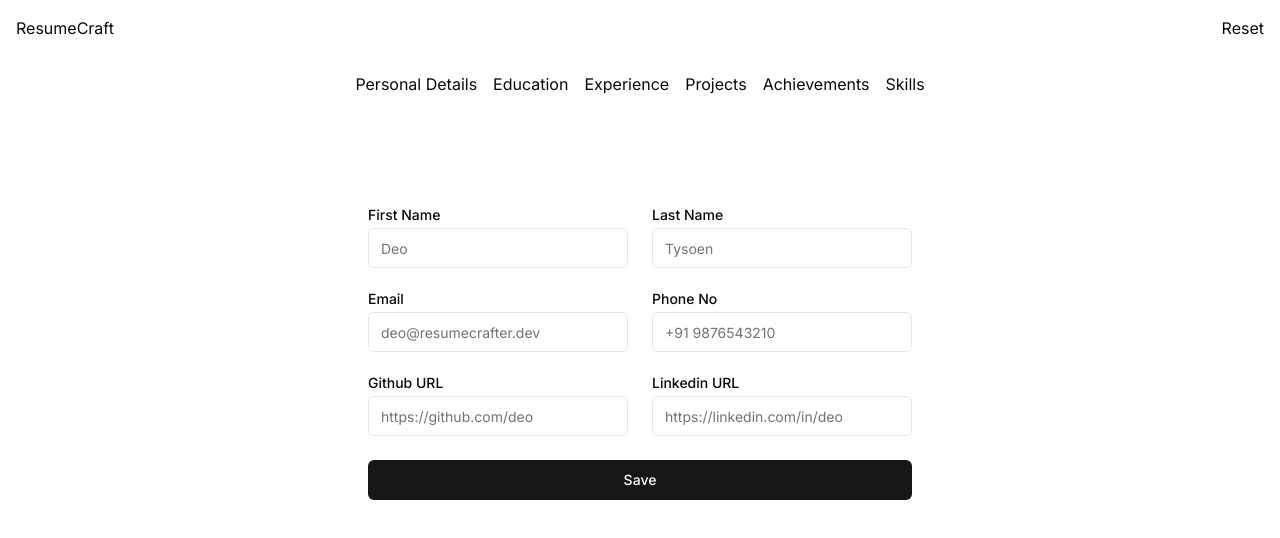
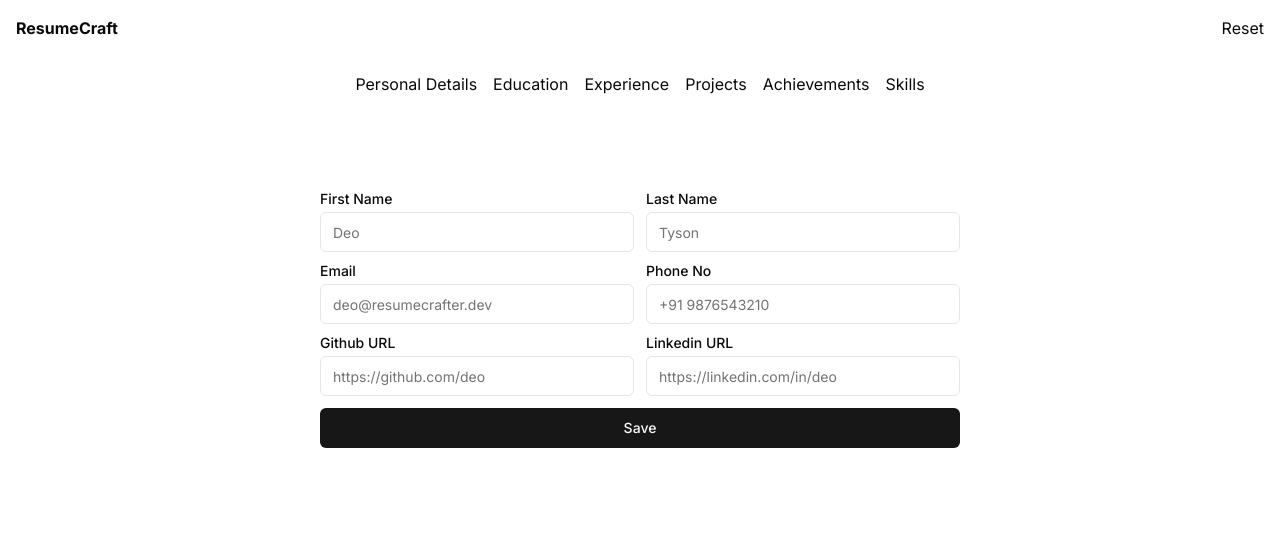
Before and after one commit to siddheshJungade/resume_crafter, a Next.js app: page /dashboard/personal-details in a window 1280 px wide. Shown: the top 538 px of the page. Built offline with nearby package versions, Linux system fonts and the light colour scheme.

Commit message:
fix the form able to get form data
Signed-off-by: siddheshjungade007 <siddheshshaym.j@digitalapicraft.com>

```diff
--- a/src/app/dashboard/(sections)/experience/page.tsx
+++ b/src/app/dashboard/(sections)/experience/page.tsx
@@ -1,8 +1,15 @@
+"use client"
+import { resumeDataState } from "@/recoil/atom";
+import { useRecoilState } from "recoil";
 
 export default function Experience() {
+  const [resumeData,setResumeDataState] = useRecoilState(resumeDataState)
+
+
     return (
       <div className="flex min-h-screen flex-col items-center justify-between p-24">
           Experience
+          {resumeData && JSON.stringify(resumeData)}
       </div>
     );
   }
--- /dev/null
+++ b/src/app/dashboard/(sections)/layout.tsx
@@ -0,0 +1,15 @@
+'use client'
+import { ReactNode } from "react";
+import { RecoilRoot } from "recoil";
+
+const Layout: React.FC<{ children: ReactNode }> = ({ children }) => {
+  return (
+    <RecoilRoot>
+      <section className="w-full h-full flex justify-center item-center">
+        {children}
+      </section>
+    </RecoilRoot>
+  );
+};
+
+export default Layout;
--- a/src/app/dashboard/(sections)/personal-details/layout.tsx
+++ /dev/null
@@ -1,13 +0,0 @@
-import { ReactNode } from "react";
-
-const Layout: React.FC<{ children: ReactNode }> = ({ children }) => {
-    return (
-      <>
-      <div>
-        {children}
-      </div>
-      </>
-    );
-  };
-
-  export default Layout;
--- a/src/app/dashboard/(sections)/personal-details/page.tsx
+++ b/src/app/dashboard/(sections)/personal-details/page.tsx
@@ -1,24 +1,51 @@
+"use client";
 import { Button } from "@/components/ui/button";
 import { InputWithLabel } from "@/components/ui/inputWithLabel";
+import { resumeDataState } from "@/recoil/atom";
+import { FormEvent } from "react";
+import {useSetRecoilState } from "recoil";
 
 export default function PersonalDetails() {
   const inputs = [
     { name: "First Name", type: "text", placeholder: "Deo" },
-    { name: "Last Name", type: "text", placeholder: "Tysoen" },
+    { name: "Last Name", type: "text", placeholder: "Tyson" },
     { name: "Email", type: "email", placeholder: "deo@resumecrafter.dev" },
     { name: "Phone No", type: "tel", placeholder: "+91 9876543210" },
     { name: "Github URL", type: "url", placeholder: "https://github.com/deo" },
-    { name: "Linkedin URL", type: "url", placeholder: "https://linkedin.com/in/deo" }
+    {
+      name: "Linkedin URL",
+      type: "url",
+      placeholder: "https://linkedin.com/in/deo",
+    },
   ];
 
+  const setResumeDataState = useSetRecoilState(resumeDataState)
+
+  const onFormSubmit = (e: FormEvent<HTMLFormElement>) => {
+    e.preventDefault();
+    const data: { [key: string]: any } = {};
+    const formData = new FormData(e.currentTarget);
+    Array.from(formData).forEach(([name, value]) => {
+      data[name] = value;
+    });
+    setResumeDataState(data)
+  };
+
   return (
-    <div className="flex min-h-screen flex-col items-center justify-start p-24">
-      <div className="grid grid-cols-2 w-1/2 gap-6 content-center">
-        {inputs.map((input, index) => (
-          <InputWithLabel key={index} name={input.name} type={input.type} placeholder={input.placeholder} />
-        ))}
-        <Button className="col-span-2">Save</Button>
-      </div>
-    </div>
+      <form className="w-1/2 h-full" onSubmit={onFormSubmit}>
+        <div className="w-full h-full grid grid-cols-2  gap-3 mt-20">
+          {inputs.map((input, index) => (
+            <InputWithLabel
+              key={index}
+              name={input.name}
+              type={input.type}
+              placeholder={input.placeholder}
+            />
+          ))}
+          <Button className="col-span-2" type="submit">
+            Save
+          </Button>
+        </div>
+      </form>
   );
 }
--- a/src/app/dashboard/layout.tsx
+++ b/src/app/dashboard/layout.tsx
@@ -1,15 +1,14 @@
-import {Navbar,SubNavbar} from "@/components/header-component";
-
+import { Navbar, SubNavbar } from "@/components/header-component";
 import { ReactNode } from "react";
 
 const Layout: React.FC<{ children: ReactNode }> = ({ children }) => {
   return (
     <>
+      <header>
         <Navbar />
         <SubNavbar />
-      <div>
+      </header>
       {children}
-      </div>
     </>
   );
 };
--- a/src/app/dashboard/page.tsx
+++ b/src/app/dashboard/page.tsx
@@ -1,7 +1,7 @@
 
 export default function Dashboard() {
     return (
-      <div className="flex min-h-screen flex-col items-center justify-between p-24">
+      <div className="flex h-full flex-col items-center justify-between p-24">
           Dashboard
       </div>
     );
--- a/src/app/layout.tsx
+++ b/src/app/layout.tsx
@@ -5,8 +5,8 @@ import "./globals.css";
 const inter = Inter({ subsets: ["latin"] });
 
 export const metadata: Metadata = {
-  title: "Create Next App",
-  description: "Generated by create next app",
+  title: "Resume Crafter",
+  description: "Created by Siddhesh Jungade",
 };
 
 export default function RootLayout({
--- a/src/app/page.tsx
+++ b/src/app/page.tsx
@@ -1,8 +1,10 @@
 import Link from "next/link";
 import { Button } from "@/components/ui/button";
+import { RecoilRoot } from "recoil";
 
 export default function Home() {
   return (
+
     <main className="flex min-h-screen bg-dark flex-col items-center justify-start p-24">
       Home
       <Button asChild>
--- a/src/components/header-component.tsx
+++ b/src/components/header-component.tsx
@@ -39,7 +39,7 @@ export const Navbar = () => {
     <nav className="p-4">
       <div className="max-w-7xl mx-auto">
         <div className="flex items-center justify-between">
-          <div className="flex items-center">
+          <div className="flex items-center font-bold">
             <Link href="/">
               ResumeCraft
             </Link>
--- a/src/components/ui/input.tsx
+++ b/src/components/ui/input.tsx
@@ -11,7 +11,7 @@ const Input = React.forwardRef<HTMLInputElement, InputProps>(
       <input
         type={type}
         className={cn(
-          "flex h-10 w-full rounded-md border border-input bg-background px-3 py-2 text-sm ring-offset-background file:border-0 file:bg-transparent file:text-sm file:font-medium placeholder:text-muted-foreground focus-visible:outline-none focus-visible:ring-2 focus-visible:ring-ring focus-visible:ring-offset-2 disabled:cursor-not-allowed disabled:opacity-50",
+          "focus:outline-none flex h-10 w-full rounded-md border border-input bg-background px-3 py-2 text-sm ring-offset-background file:border-0 file:bg-transparent file:text-sm file:font-medium placeholder:text-muted-foreground disabled:cursor-not-allowed disabled:opacity-50",
           className
         )}
         ref={ref}
--- a/src/components/ui/inputWithLabel.tsx
+++ b/src/components/ui/inputWithLabel.tsx
@@ -13,7 +13,7 @@ export function InputWithLabel({name,type,placeholder}: InputWithLabelProps) {
   return (
     <div className="grid w-full max-w-sm items-center gap-1.5">
       <Label htmlFor={name}>{name}</Label>
-      <Input type={type}  placeholder={placeholder || ''} />
+      <Input type={type} name={name}  placeholder={placeholder || ''} />
     </div>
   )
 }
--- a/src/recoil/atom.ts
+++ b/src/recoil/atom.ts
@@ -1,6 +1,6 @@
 import { atom } from "recoil";
 
-export const resumeDataState = atom<Object>({
+export const resumeDataState = atom<Object | null >({
     key: 'resumeDataState',
-    default: {}
+    default: null
 })
```
Lines whose indentation alone changed are shown as unchanged.
